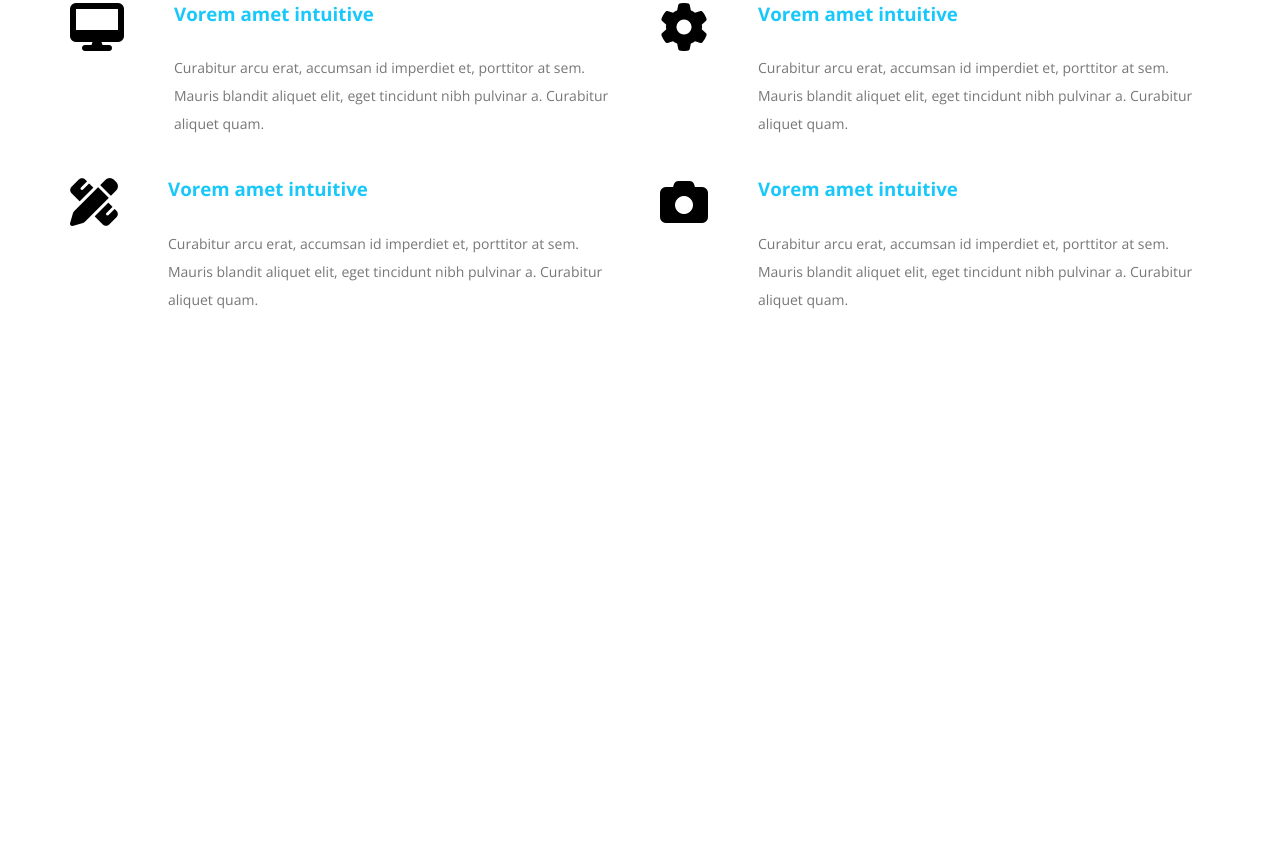
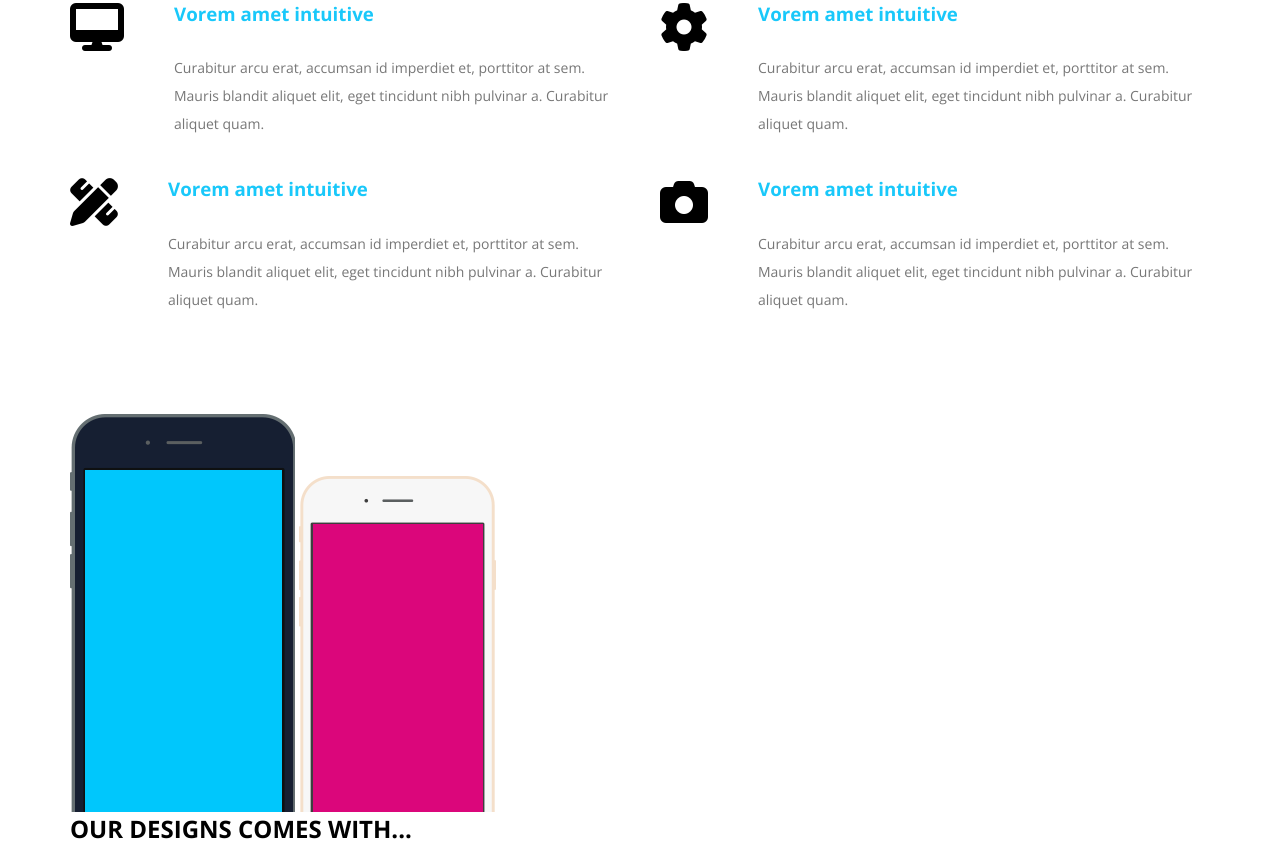
Before and after one commit to mr-abdelali/HTML_CSS_Template_Two, a plain HTML site: page index.html in a window 1280 px wide. Shown: the part 1134-1995 px from the top of the page. Before the commit the page ends 1548 px from the top, so only its background shows below. Drawn offline with nearby package versions, Linux system fonts and the light colour scheme.

Commit message:
add design section

```diff
--- a/css/kasper.css
+++ b/css/kasper.css
@@ -269,7 +269,7 @@ margin-bottom: 20px;
     padding-top: var(--section-padding);
     padding-bottom: var(--section-padding);
 }
-@media (min-width: 768px) {
+@media (min-width: 992px) {
     .service .services-container {
         display: grid;
         grid-template-columns: repeat(auto-fill, minmax(450px, 1fr));
@@ -282,7 +282,7 @@ margin-bottom: 20px;
 .service .srv-box i {
     margin-right: 50px;
 }
-@media (max-width: 767px) {
+@media (max-width: 991px) {
     .service .srv-box {
         display: flex;
         flex-direction: column;
--- a/index.html
+++ b/index.html
@@ -108,7 +108,22 @@
     </div>
 </div>
 <!-- End Service -->
-
+<!-- Start Design -->
+<div class="design">
+    <div class="container">
+        <div class="images">
+            <img class="black" src="../images/iphone-black.png" alt="black">
+            <img class="white" src="../images/iphone-white.png" alt="white">
+        </div>
+        <div class="text">
+            <h2>OUR DESIGNS COMES WITH...</h2>
+            <div class="icon-text">
+                <i class="fab fa-monitor-heart-rate"></i>
+            </div>
+        </div>
+    </div>
+</div>
+<!-- End Design -->
 <body>
 </body>
 
```
Also changed, not shown: images/iphone-black.png (added), images/iphone-white.png (added).
